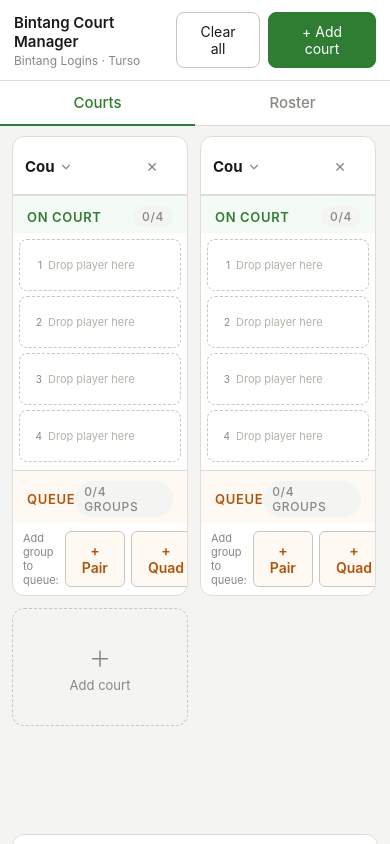
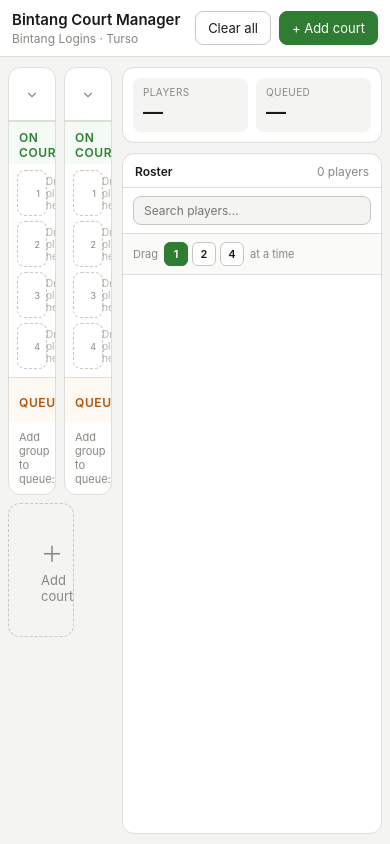
Before and after one commit to maijordan/jonstrikersite, a website: page index.html in a window 390 px wide. Drawn offline with nearby package versions, Linux system fonts and the light colour scheme; no server answers.

Commit message:
Change for mobile viewing

```diff
--- a/Style.css
+++ b/Style.css
@@ -716,71 +716,37 @@ body {
 
 #toast.show { opacity: 1; }
 
-/* ── Tab bar — hidden on desktop ── */
-#tab-bar { display: none; }
-
 /* ── Responsive ── */
 @media (max-width: 900px) {
-    #tab-bar {
-        display: flex;
-        flex-shrink: 0;
-        border-bottom: 1px solid #e0ddd6;
-        background: #ffffff;
-    }
-
-    .tab-btn {
-        flex: 1;
-        padding: 12px;
-        border: none;
-        background: transparent;
-        font-size: 15px;
-        font-weight: 500;
-        font-family: inherit;
-        color: #888780;
-        cursor: pointer;
-        border-bottom: 2px solid transparent;
-        margin-bottom: -1px;
-    }
-
-    .tab-btn.tab-active {
-        color: #2e7d32;
-        border-bottom-color: #2e7d32;
-    }
-
     #main-layout {
-        display: block;
-        padding: 10px 12px;
-        overflow-y: auto;
-        flex: 1 1 auto;
-        min-height: 0;
+        grid-template-columns: 1fr 260px;
+        padding: 10px 8px;
+        gap: 8px;
     }
 
     #courts-grid {
         grid-template-columns: repeat(2, minmax(0, 1fr));
-        overflow-y: visible;
+        gap: 8px;
     }
 
     body { font-size: 15px; }
 
-    #app-header { padding: 12px 14px; }
+    #app-header { padding: 10px 12px; }
     #header-title { font-size: 15px; }
+    .btn { padding: 8px 12px; font-size: 13px; }
 
-    .btn { padding: 10px 16px; font-size: 14px; }
+    .gym-select { font-size: 14px; }
+    .section-label { font-size: 12px; padding: 8px 10px 4px; }
+    .court-badge { font-size: 11px; padding: 2px 7px; }
+    .court-timer { font-size: 12px; padding: 3px 8px; }
 
-    .gym-select { font-size: 15px; }
-    .court-timer { font-size: 13px; padding: 4px 10px; }
-    .section-label { font-size: 13px; padding: 10px 14px 6px; }
-    .court-badge { font-size: 12px; padding: 3px 9px; }
+    .slot { height: 46px; }
+    .slot.slot-queue { height: 42px; }
+    .slot-name { font-size: 13px; }
+    .slot-placeholder { font-size: 10px; }
+    .slot-num { font-size: 9px; }
 
-    .slot { height: 52px; }
-    .slot.slot-queue { height: 48px; }
-    .slot-name { font-size: 14px; }
-    .slot-avatar { width: 32px; height: 32px; font-size: 11px; }
-
-    .queue-slots { padding: 6px 6px 8px; }
-
-    .draggable { padding: 10px; gap: 10px; }
-    .player-avatar { width: 34px; height: 34px; font-size: 12px; }
-    .col-username { font-size: 14px; }
-    .col-password { font-size: 13px; }
+    .draggable { padding: 8px; gap: 8px; }
+    .col-username { font-size: 13px; }
+    .col-password { font-size: 11px; }
 }
--- a/index.html
+++ b/index.html
@@ -17,11 +17,6 @@
         <button class="btn" onclick="clearAllCourts()">Clear all</button>
         <button class="btn btn-primary" onclick="addCourt()">+ Add court</button>
     </div>
-</div>
-
-<div id="tab-bar">
-    <button class="tab-btn tab-active" onclick="switchTab('courts')">Courts</button>
-    <button class="tab-btn" onclick="switchTab('roster')">Roster</button>
 </div>
 
 <div id="main-layout">
@@ -66,23 +61,5 @@
 
 <script src="https://cdn.jsdelivr.net/npm/interactjs/dist/interact.min.js"></script>
 <script src="index.js"></script>
-<script>
-    function switchTab(tab) {
-        const courts = document.getElementById('courts-area');
-        const sidebar = document.getElementById('sidebar');
-        const btns = document.querySelectorAll('.tab-btn');
-        if (tab === 'courts') {
-            courts.style.display = '';
-            sidebar.style.display = 'none';
-            btns[0].classList.add('tab-active');
-            btns[1].classList.remove('tab-active');
-        } else {
-            courts.style.display = 'none';
-            sidebar.style.display = '';
-            btns[0].classList.remove('tab-active');
-            btns[1].classList.add('tab-active');
-        }
-    }
-</script>
 </body>
 </html>
```
